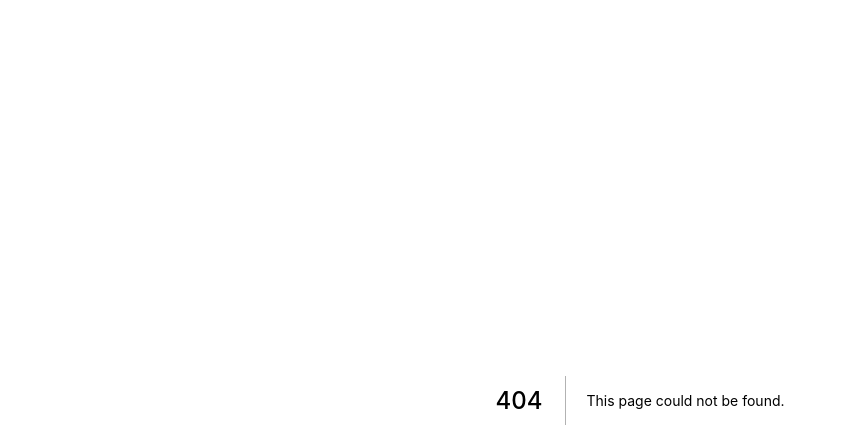
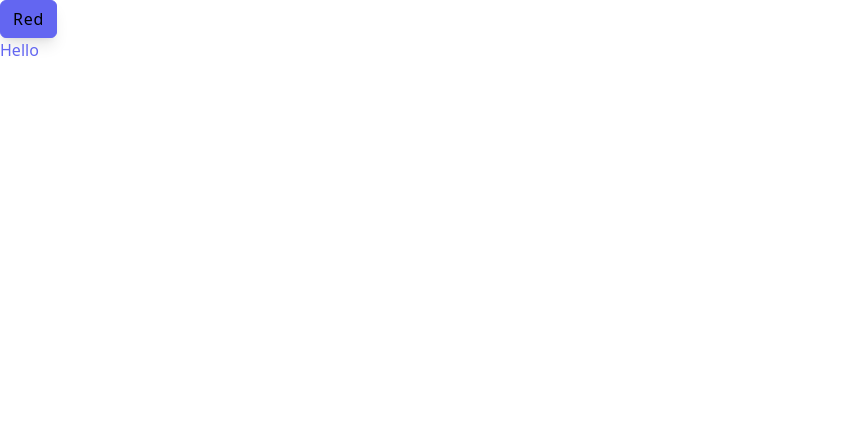
Before and after one commit to nimeshmaharjan1/dashboard-codebase, a Next.js app: page /dev in a window 1280 px wide. Before the commit this address had no page. Shown: the top 448 px of the page, without its empty margins (0-847 px from the left). Built offline with nearby package versions, Linux system fonts and the light colour scheme.

Commit message:
feat(sass-structure): setup sass structure

```diff
--- a/package.json
+++ b/package.json
@@ -22,6 +22,7 @@
     "@fontsource/anek-telugu": "^4.5.4",
     "@heroicons/react": "^2.0.10",
     "@stitches/react": "^1.2.8",
+    "bootstrap": "^5.2.3",
     "final-form": "^4.20.7",
     "lodash.get": "^4.4.2",
     "next": "12.2.5",
@@ -29,7 +30,8 @@
     "next-themes": "^0.2.1",
     "react": "18.2.0",
     "react-dom": "18.2.0",
-    "react-final-form": "^6.5.9"
+    "react-final-form": "^6.5.9",
+    "sass": "^1.56.1"
   },
   "devDependencies": {
     "@babel/core": "^7.20.2",
--- a/pages/_app.tsx
+++ b/pages/_app.tsx
@@ -1,8 +1,9 @@
 import { SessionProvider } from "next-auth/react";
 import { appWithTranslation } from 'next-i18next';
 import { ThemeProvider } from 'next-themes';
+import type { AppProps } from 'next/app';
 import '../styles/globals.css';
-import type { AppProps } from 'next/app';
+import '../styles/sass/styles.scss';
 
 
 function MyApp({ Component, pageProps }: AppProps) {
--- /dev/null
+++ b/pages/dev/index.tsx
@@ -0,0 +1,14 @@
+
+function Dev() {
+  return (
+    <div>
+        <button className="btn btn-primary">Red</button>
+
+        <div className="">
+            <p className="text-primary">Hello</p>
+        </div>
+    </div>
+  )
+}
+
+export default Dev
--- /dev/null
+++ b/pages/docs/index.tsx
@@ -0,0 +1,7 @@
+function Docs() {
+  return (
+    <div>Docs</div>
+  )
+}
+
+export default Docs
--- /dev/null
+++ b/styles/sass/abstract/_variables.scss
@@ -0,0 +1,34 @@
+//Variables goes here
+
+$white: #fff !default;
+$gray-100: #f3f6ff !default;
+$gray-200: #eff2fc !default;
+$gray-300: #e2e5f1 !default;
+$gray-400: #d4d7e5 !default;
+$gray-500: #b4b7c9 !default;
+$gray-600: #9397ad !default;
+$gray-700: #585c7b !default;
+$gray-800: #3e4265 !default;
+$gray-900: #131022 !default;
+$black: #000 !default;
+
+//Brand Colors
+$primary: #6366f1 !default;
+$secondary: $gray-200 !default;
+$info: #4c82f7 !default;
+$success: #22c55e !default;
+$warning: #ffba08 !default;
+$danger: #ef4444 !default;
+$light: $white !default;
+$dark: $gray-900 !default;
+
+$theme-colors:(
+    'primary' : $primary,
+    'secondary': $secondary,
+    'success': $success,
+    'info' :$info,
+    'warning': $warning,
+    'danger' : $danger,
+    'light' : $light,
+    'dark': $dark
+)!default;
--- /dev/null
+++ b/styles/sass/styles.scss
@@ -0,0 +1,5 @@
+//Custom variables
+@import './abstract/variables';
+
+//Bootstrap
+@import '../../node_modules/bootstrap/scss/bootstrap.scss';
```
Also changed, not shown: 1 other file (tests, documents, lock files or other folders).
